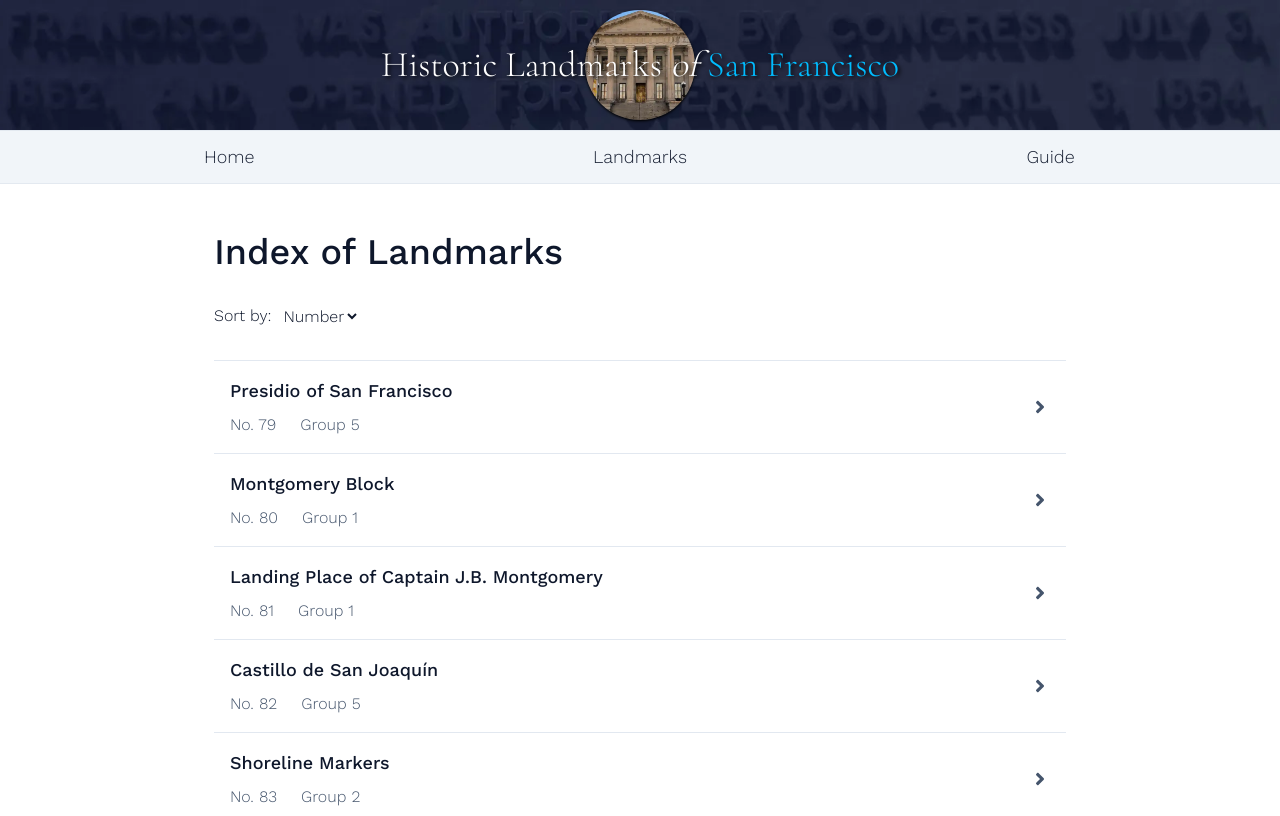
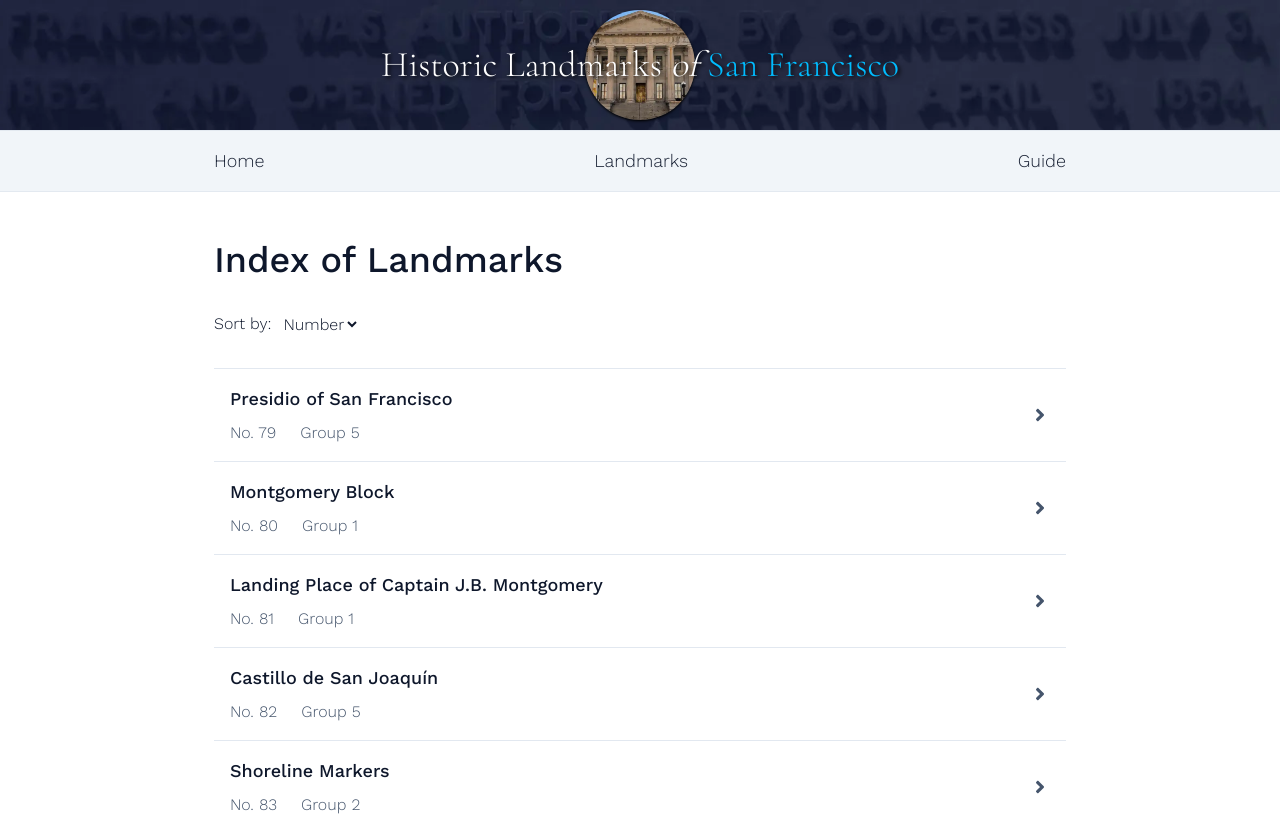
Before and after one commit to tdkent/hlosf.com, a Next.js app: page /landmarks in a window 1280 px wide. Shown: the top 816 px of the page. Built offline with nearby package versions, Linux system fonts and the light colour scheme.

Commit message:
refactor desktop nav bar, update styling

```diff
--- a/src/components/layout/NavBar.tsx
+++ b/src/components/layout/NavBar.tsx
@@ -1,18 +1,19 @@
 import Link from "next/link";
+import { navLinks } from "@/lib/nav";
 
 export default function NavBar() {
   return (
     <nav className="sticky top-0 bg-background-secondary opacity-95 border-y select-none">
-      <ul className="w-full my-3 flex flex-row items-center md:text-lg">
-        <li className="w-1/3 text-left pl-4 md:pl-8 xl:text-center">
-          <Link href="/">Home</Link>
-        </li>
-        <li className="w-1/3 text-center">
-          <Link href="/landmarks">Landmarks</Link>
-        </li>
-        <li className="w-1/3 text-right xl:text-center pr-4 md:pr-8">
-          <Link href="/guide">Guide</Link>
-        </li>
+      <ul className="flex flex-row items-center justify-between max-w-225 mx-auto py-2.5 px-6 md:py-3 lg:py-4 lg:text-lg">
+        {navLinks.map(({ label, href }) => {
+          return (
+            <li key={label} className="">
+              <Link href={href} className="link hover:underline">
+                {label}
+              </Link>
+            </li>
+          );
+        })}
       </ul>
     </nav>
   );
--- a/src/components/pages/landmarks/LandmarksListItem.tsx
+++ b/src/components/pages/landmarks/LandmarksListItem.tsx
@@ -16,13 +16,11 @@ export default function LandmarksListItem({ landmark }: Props) {
         <div className="flex justify-between items-center gap-6 px-2 lg:px-4">
           <div className="flex flex-col gap-2">
             <span className="text-pretty font-medium lg:text-lg">{title}</span>
-            <div className="text-sm md:text-base">
-              <div className="flex flex-row items-center gap-6 text-foreground-secondary">
-                <span className="flex flex-row items-center gap-1">
-                  No. {updateComplexLmNumber(number)}
-                </span>
-                <span>Group {group}</span>
-              </div>
+            <div className="flex flex-row items-center gap-6 text-foreground-secondary">
+              <span className="flex flex-row items-center gap-1">
+                No. {updateComplexLmNumber(number)}
+              </span>
+              <span>Group {group}</span>
             </div>
           </div>
           <FaAngleRight className="size-4 fill-foreground-secondary shrink-0 lg:size-5" />
```
